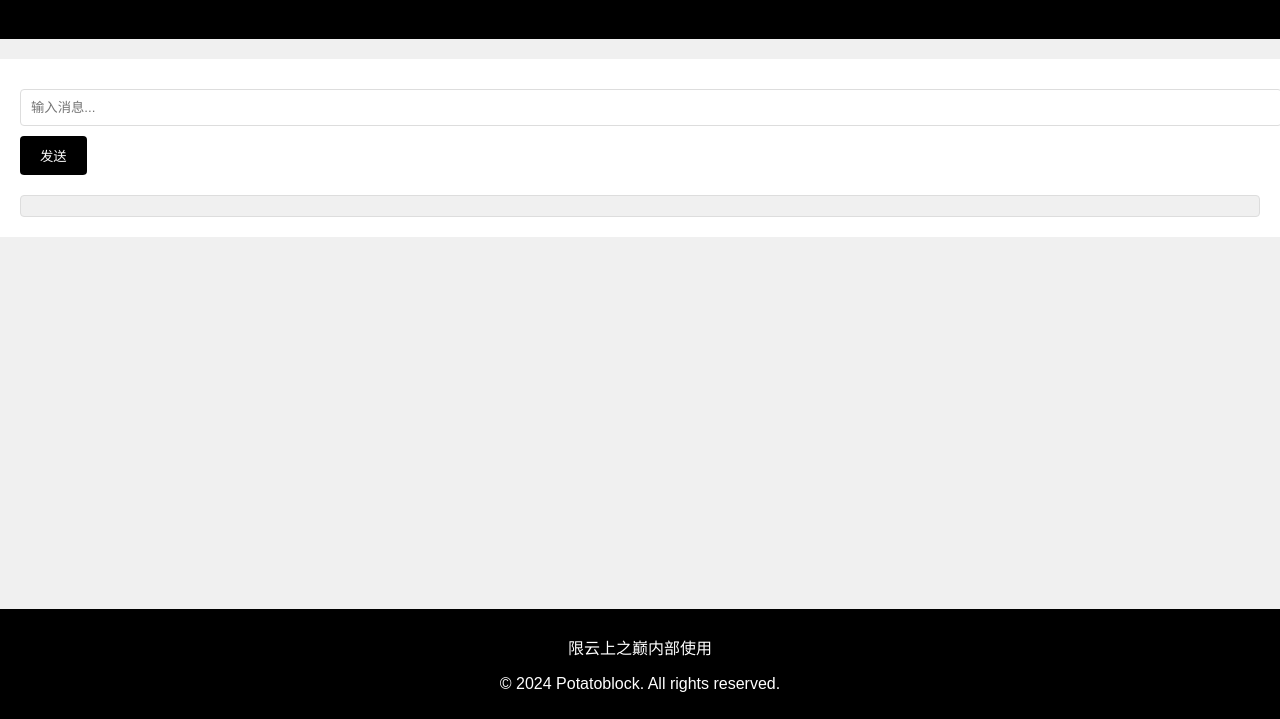
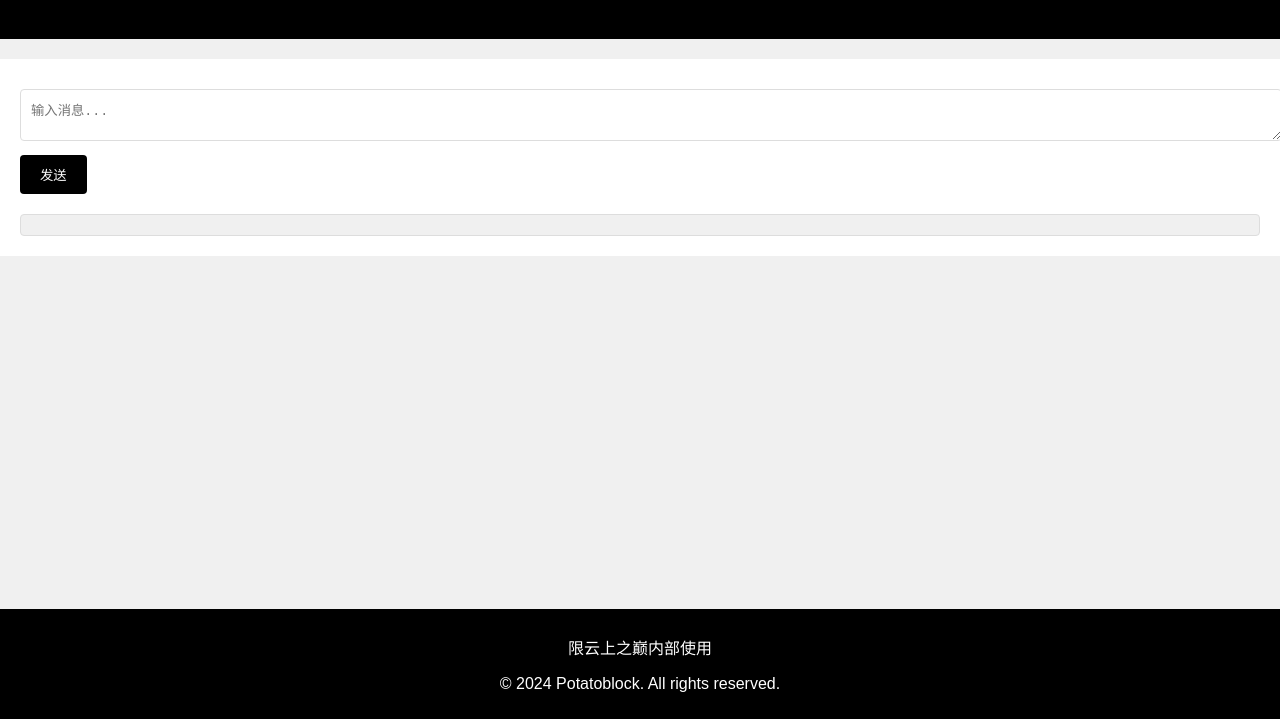
Before and after one commit to potatoblock/potatoblock.github.io, a plain HTML site: page ai-chat.html in a window 1280 px wide. Shown: the part 81-800 px from the top of the page. Drawn offline with Linux system fonts and the light colour scheme.

Commit message:
更新 ai-chat.html

```diff
--- a/ai-chat.html
+++ b/ai-chat.html
@@ -13,21 +13,21 @@
             padding: 0;
         }
 
-      .header {
+        .header {
             background-color: #000;
             color: #fff;
             padding: 20px 0;
             text-align: center;
         }
 
-      .content {
+        .content {
             background-color: #fff;
             color: #000;
             padding: 20px;
             margin-top: 20px;
         }
 
-      .footer {
+        .footer {
             background-color: #000;
             color: #fff;
             text-align: center;
@@ -37,12 +37,13 @@
             bottom: 0;
         }
 
-        input[type="text"] {
+        textarea {
             width: 100%;
             padding: 10px;
             margin: 10px 0;
             border: 1px solid #ddd;
             border-radius: 4px;
+            resize: vertical; /* 允许垂直缩放 */
         }
 
         button {
@@ -73,7 +74,7 @@
         <h1>Potatoblock AI Chat</h1>
     </div>
     <div class="content">
-        <input type="text" id="message" placeholder="输入消息...">
+        <textarea id="message" placeholder="输入消息..."></textarea>
         <button onclick="sendJSONPRequest()">发送</button>
         <div id="aiResponse"></div>
     </div>
@@ -92,7 +93,8 @@
 
         function handleResponse(data) {
             if (data && data.choices && data.choices[0] && data.choices[0].message && data.choices[0].message.content) {
-                document.getElementById('aiResponse').textContent = data.choices[0].message.content;
+                var responseText = data.choices[0].message.content.replace(/\n/g, '<br>');
+                document.getElementById('aiResponse').innerHTML = responseText;
             } else {
                 document.getElementById('aiResponse').textContent = "未获取到有效回复，请稍后再试。";
             }
```
